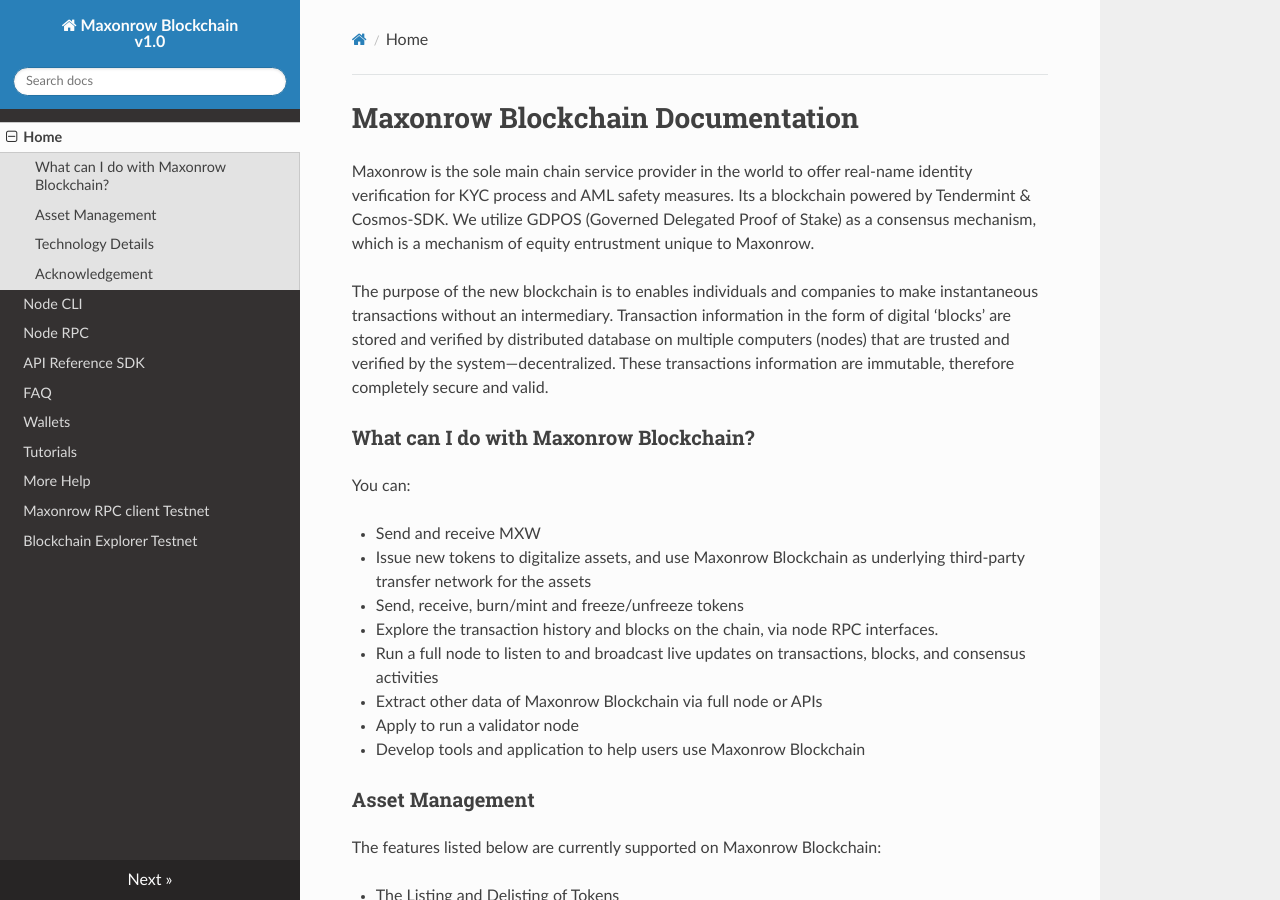
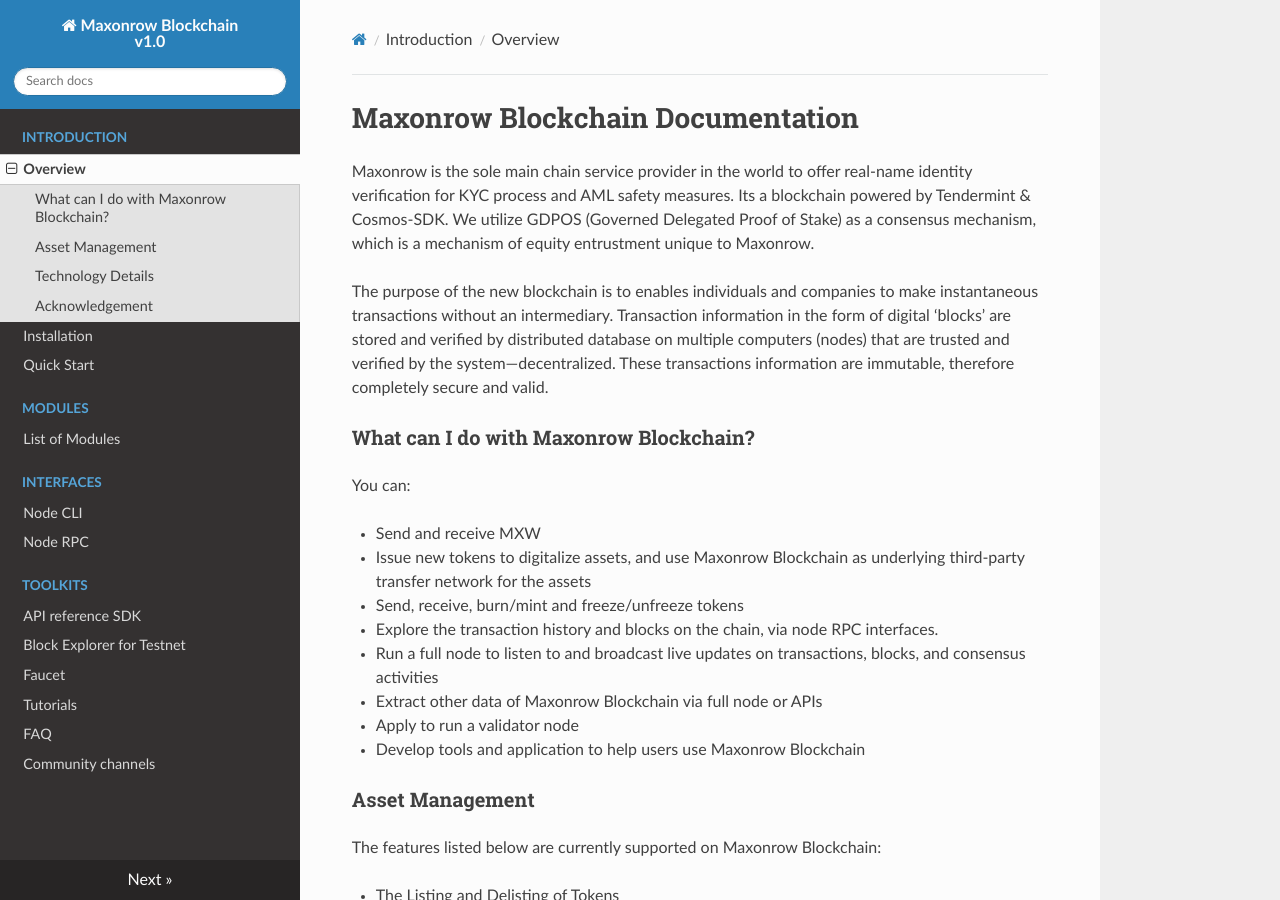
Before and after one commit to githubckgoh1439/maxonrow-docs, an MkDocs documentation site: the page built from docs/index.md, in a window 1280 px wide and 900 px high. Built offline with MkDocs 1.6.1, drawn with Linux system fonts in a browser that asks for light colours; nearby versions of some CDN libraries.

Commit message:
update by goh-002

```diff
--- a/mkdocs.yml
+++ b/mkdocs.yml
@@ -1,14 +1,26 @@
 site_name: Maxonrow Blockchain <br /> v1.0
 nav:
-    - Home: index.md
-    - Node CLI: mxw-Node-CLI.md
-    - Node RPC: mxw-Node-RPC.md
-    - API Reference SDK: mxw-SDKs.md
-    - FAQ: mxw-FAQ.md
-    - Wallets: mxw-Wallets.md
-    - Tutorials: mxw-Tutorials.md
-    - More Help: mxw-More-help.md
-    - Maxonrow RPC client Testnet: https://alloys-rpc.maxonrow.com "Maxonrow RPC client Testnet"
-    - Blockchain Explorer Testnet: https://max-scan.usdp.io/ "Blockchain Explorer Testnet"
+    - Introduction:
+        - 'Overview': 'index.md'
+        - 'Installation': 'mxw-Installation.md'
+        - 'Quick Start': 'mxw-Quick-Start.md'
+
+    - Modules:
+        - 'List of Modules': 'mxw-Modules.md'
+
+    - Interfaces:
+        - 'Node CLI': 'mxw-Node-CLI.md'
+        - 'Node RPC': 'mxw-Node-RPC.md'
+
+    - Toolkits:
+        - 'API reference SDK': 'mxw-SDKs.md'
+        - 'Block Explorer for Testnet': 'https://max-scan.usdp.io/'
+        - 'Faucet': 'mxw-faucet.md'
+        - 'Tutorials': 'mxw-Tutorials.md'
+
+    - FAQ: 'mxw-FAQ.md'
+    - Community channels: 'mxw-Community-Channels.md'
+
 theme: readthedocs
 use_directory_urls: false
+site_favicon: favicon.ico
```
Also changed, not shown: 1 other file.
